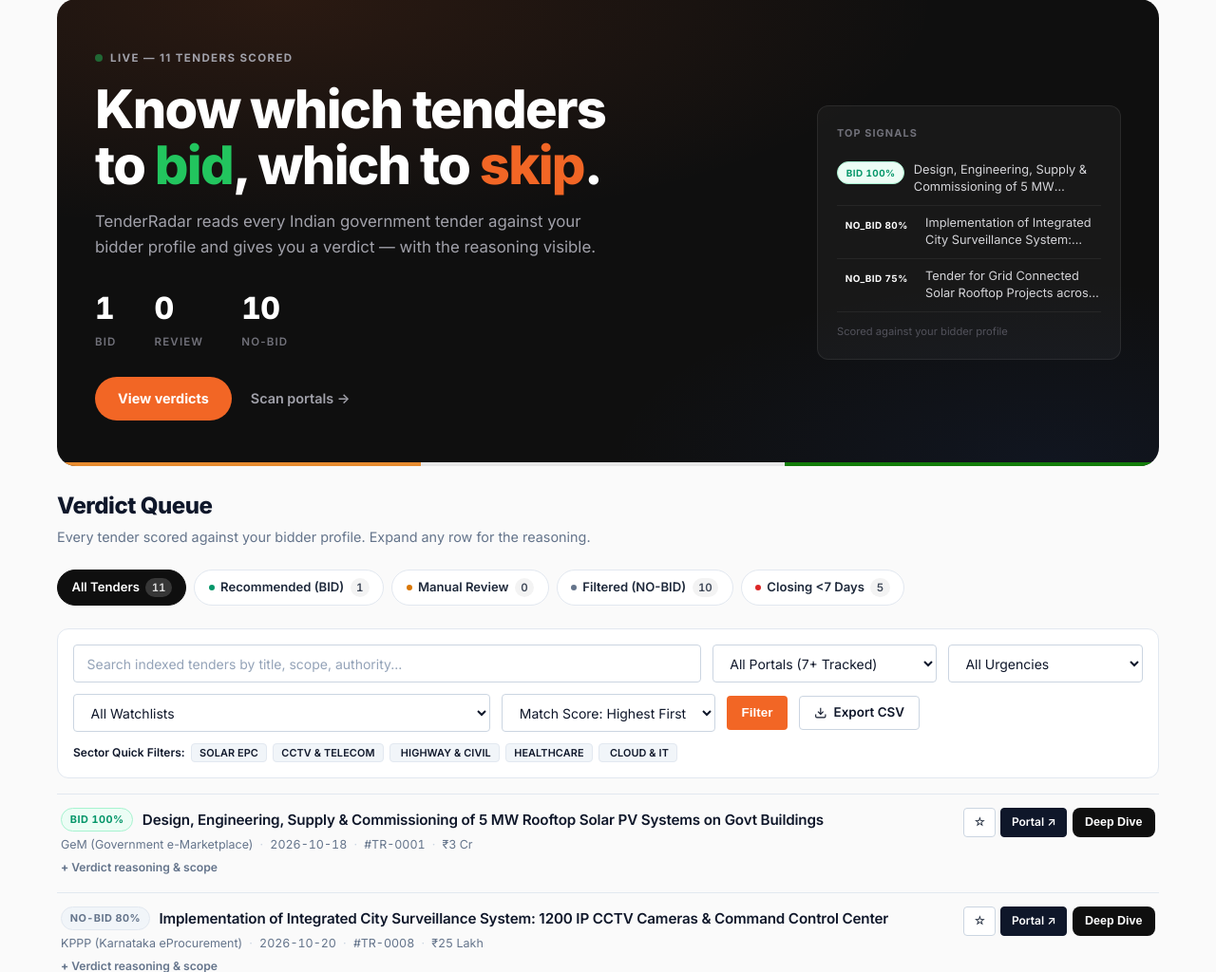
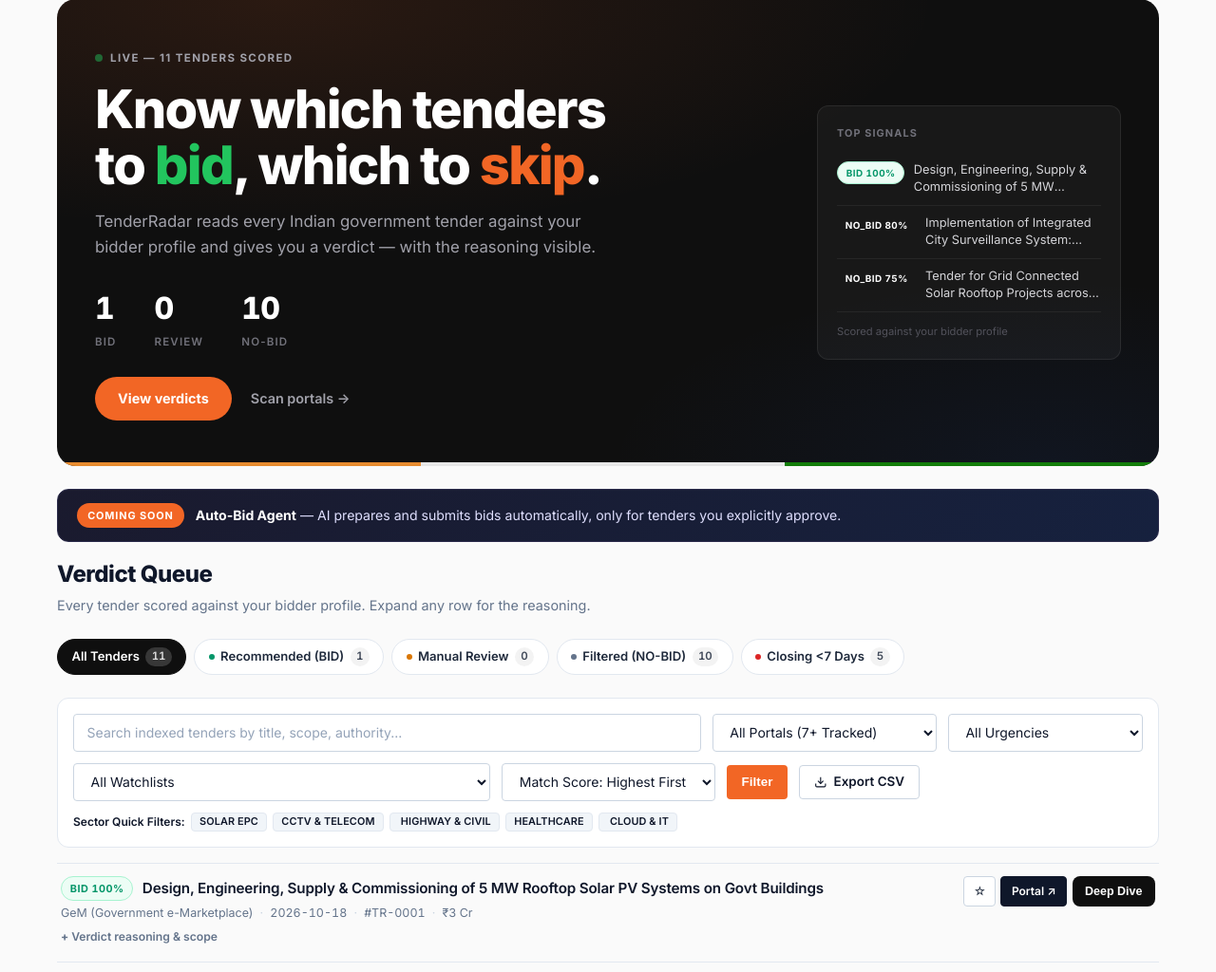
Before and after one commit to Sourabh-Kumar04/TenderRadar, a FastAPI app: page / in a window 1280 px wide. Shown: the part 106-1130 px from the top of the page at 95% size. Run offline with FastAPI, Linux system fonts and the light colour scheme; data comes from the database, SQL or seed files in the repository; data that the repository does not hold is empty.

Commit message:
feat: auto-bid coming soon banner

```diff
--- a/app/templates/dashboard.html
+++ b/app/templates/dashboard.html
@@ -7,7 +7,11 @@
  {% for t in tenders[:3] %}
  <div class="cmd-signal"><span class="vr-pill vr-{{ t.verdict|lower }}">{{ t.verdict }} {{ t.match_score }}%</span><span class="cmd-signal-title">{{ display_title(t.title, t.portal_name, t.snippet) }}</span></div>
  {% endfor %}
- <div class="cmd-side-note">Scored against your bidder profile</div></div><div class="cmd-tricolor"></div></div><!-- Key Performance Metrics / High-Density Stitch KPI Strip --><!-- Quick Verdict Filter Tabs (Stitch Compliant Pills) --><div class="queue-header"><div><h2 class="queue-title">Verdict Queue</h2><p class="queue-sub">Every tender scored against your bidder profile. Expand any row for the reasoning.</p></div></div><div class="verdict-pills-bar"><a href="/?search={{ search_query or '' }}&portal={{ selected_portal or '' }}&urgency={{ selected_urgency or '' }}&watchlist_id={{ selected_watchlist or '' }}&sort_order={{ sort_order or '' }}"
+ <div class="cmd-side-note">Scored against your bidder profile</div></div><div class="cmd-tricolor"></div></div><!-- Key Performance Metrics / High-Density Stitch KPI Strip --><!-- Quick Verdict Filter Tabs (Stitch Compliant Pills) --><div class="autobid-banner">
+  <span class="autobid-badge">Coming Soon</span>
+  <span class="autobid-text"><strong>Auto-Bid Agent</strong> &mdash; AI prepares and submits bids automatically, only for tenders you explicitly approve.</span>
+</div>
+<div class="queue-header"><div><h2 class="queue-title">Verdict Queue</h2><p class="queue-sub">Every tender scored against your bidder profile. Expand any row for the reasoning.</p></div></div><div class="verdict-pills-bar"><a href="/?search={{ search_query or '' }}&portal={{ selected_portal or '' }}&urgency={{ selected_urgency or '' }}&watchlist_id={{ selected_watchlist or '' }}&sort_order={{ sort_order or '' }}"
  class="verdict-pill {% if not selected_verdict and not selected_urgency %}active{% endif %}">
  All Tenders <span class="pill-count">{{ stats.total_tenders }}</span></a><a href="/?verdict=BID&search={{ search_query or '' }}&portal={{ selected_portal or '' }}&watchlist_id={{ selected_watchlist or '' }}&sort_order=match_score"
  class="verdict-pill bid-pill {% if selected_verdict == 'BID' %}active{% endif %}"><span class="badge-dot" style="background:var(--success);"></span>
```
